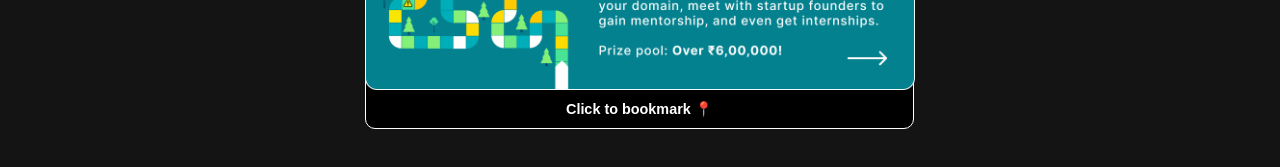
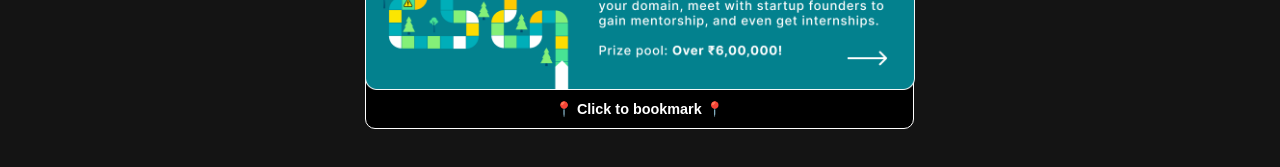
Before and after one commit to SarthakS09/techstars, a React (Create React App) app: page /events in a window 1280 px wide. Shown: the part 473-640 px from the top of the page. Built offline with nearby package versions, Linux system fonts and the light colour scheme.

Commit message:
Minor fixes in cards UI

```diff
--- a/src/Components/Card.jsx
+++ b/src/Components/Card.jsx
@@ -27,7 +27,7 @@ export default function Card(props) {
 					className="event-banner-min" />
 			</a>
 			<button className='interest-bar' onClick={() => toggleBookmark(props.id)}>
-				{hasOpted(props.id) ? 'Bookmarked ✅' : 'Click to bookmark 📍'}
+				{hasOpted(props.id) ? 'Bookmarked ✅' : '📍 Click to bookmark 📍'}
 			</button>
 		</div>
 	</>
```
